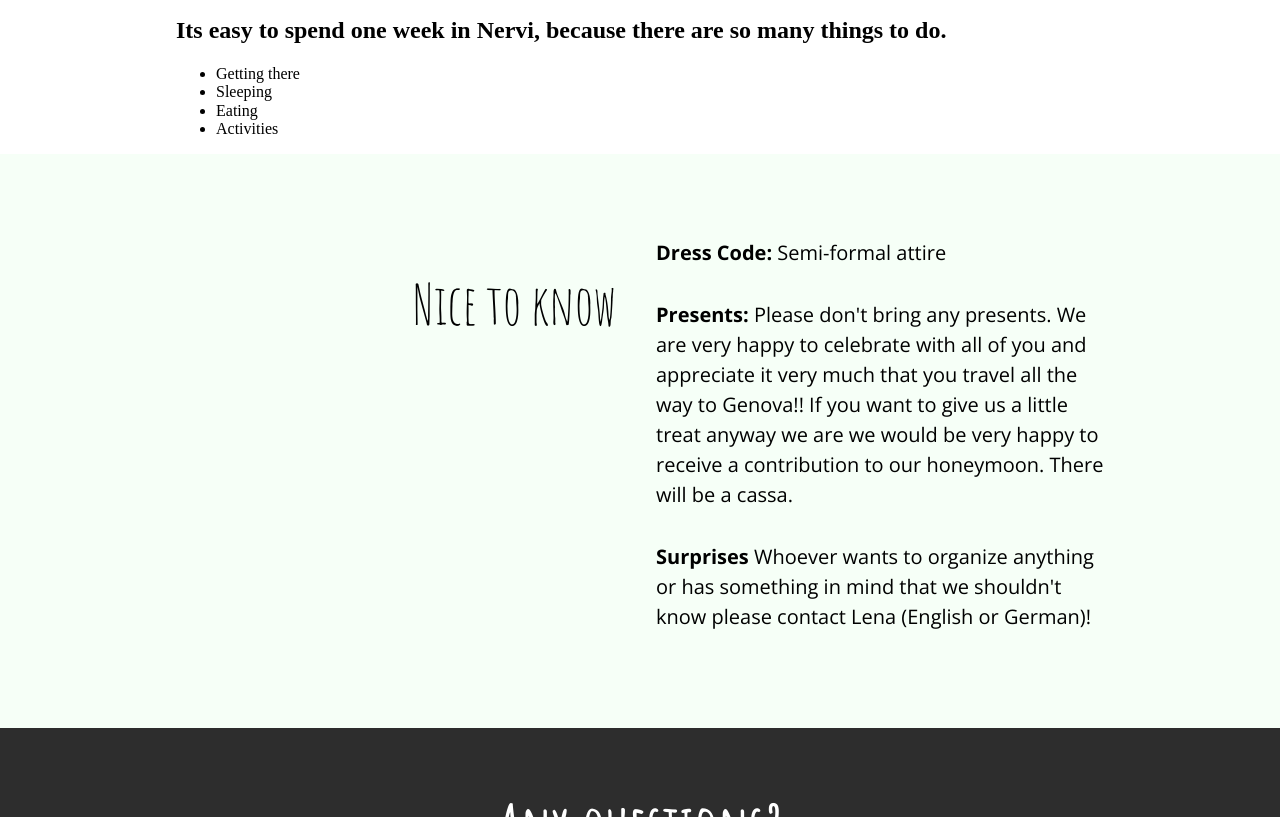
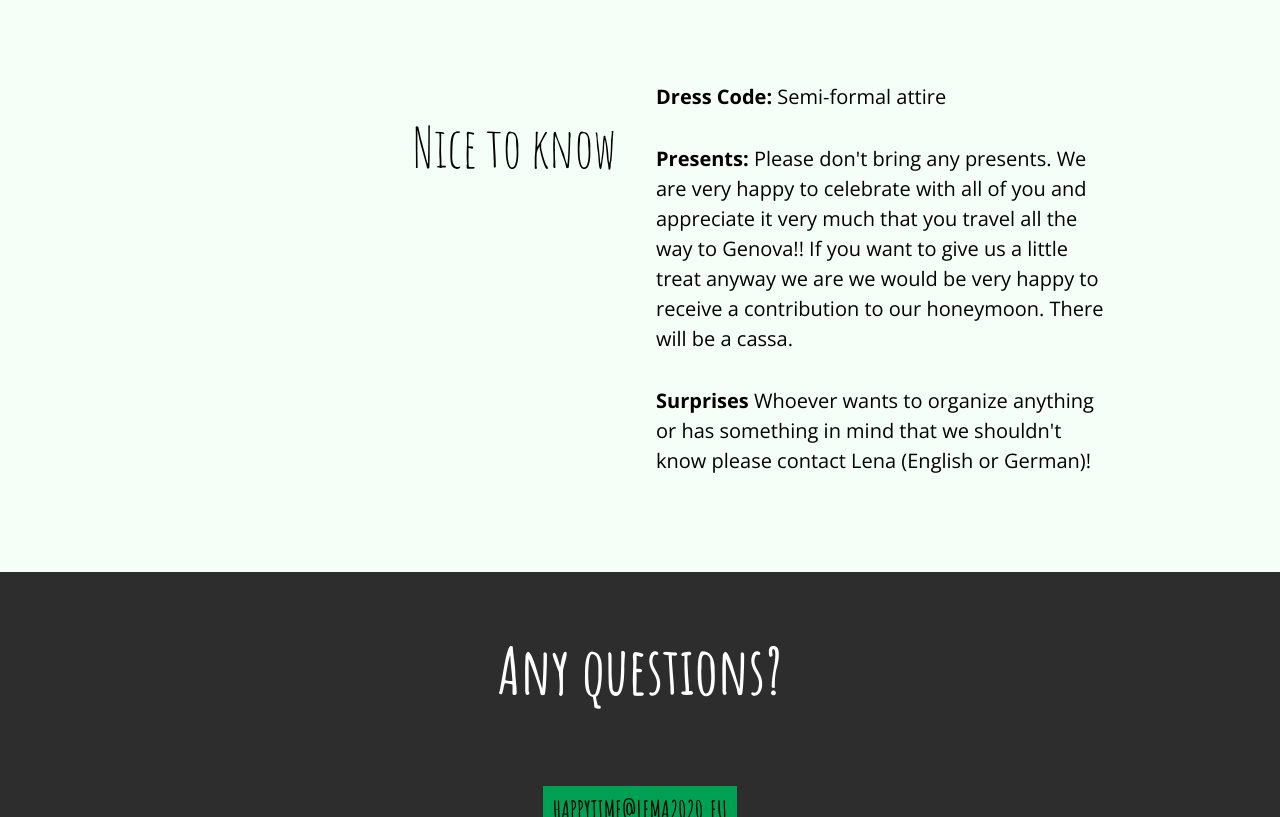
Before and after one commit to lema2020/website, a plain HTML site: page html_version/index.html in a window 1280 px wide. Shown: the part 3302-4119 px from the top of the page. Drawn offline with nearby package versions, Linux system fonts and the light colour scheme.

Commit message:
Comment out carousel

```diff
--- a/html_version/index.html
+++ b/html_version/index.html
@@ -112,7 +112,7 @@
 
     <div class="hero--flowers"></div>
 
-    <div class="carousel" id="nervi">
+    <!-- <div class="carousel" id="nervi">
       <div class="carousel-wrapper container">
         <h2>
           Its easy to spend one week in Nervi, because there are so many things
@@ -129,7 +129,7 @@
         </div>
         <div class="carousel-content"></div>
       </div>
-    </div>
+    </div> -->
 
     <div class="split" id="nice-to-know">
       <div class="split-wrapper container">
```
